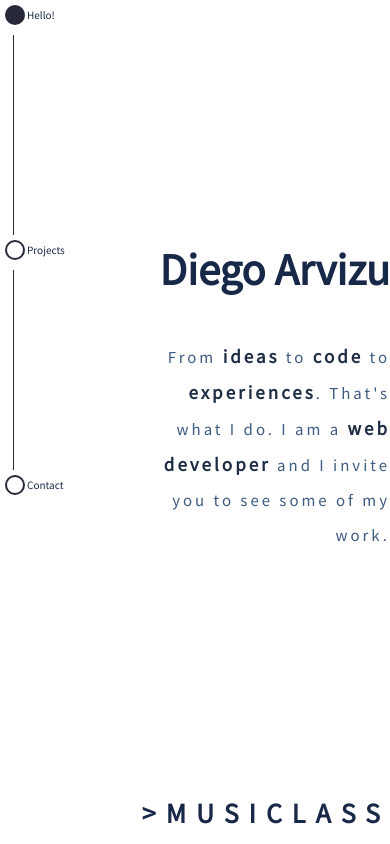
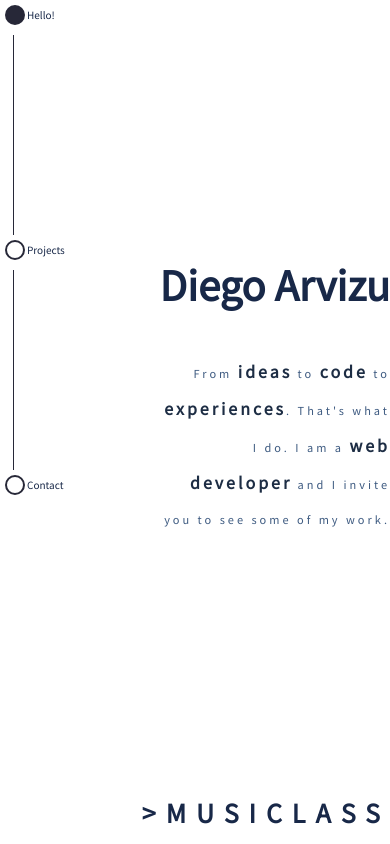
Before and after one commit to diegoarvz4/portfolio, a React (Create React App) app: page / in a window 390 px wide. Shown: the top 844 px of the page. Built offline with nearby package versions, Linux system fonts and the light colour scheme.

Commit message:
Fixed image bug from other web navigators

```diff
--- a/src/App.scss
+++ b/src/App.scss
@@ -148,9 +148,9 @@ table {
       font-size: 40px;
     }
     p{
-      font-size: 15px;
+      font-size: 11px;
       span {
-        font-size: 17px;
+        font-size: 16px;
       }
     }
   }
--- a/src/components/ProjectPreview/ProjectPreview.scss
+++ b/src/components/ProjectPreview/ProjectPreview.scss
@@ -114,17 +114,17 @@
     width: 50%;
     @media (max-width: 868px){
       width: 100%;
-      order: 3;
     }
     padding: 40px;
-    display: flex;
-    justify-content: center;
     @media (max-width: 640px){
       padding-right: 4px;
-
     }
     @media (max-width: 320px){
       max-height: 300px;
+    }
+    img {
+      margin: 0 auto;
+      display: block;
     }
   }
 
```
